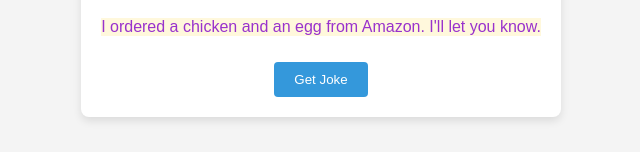
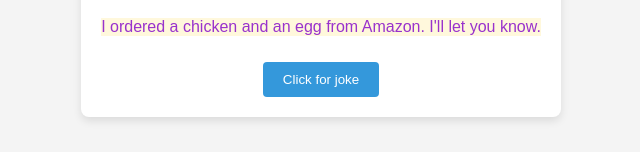
Before and after one commit to Gyaan507/Jokes, a plain HTML site: page index.html in a window 1280 px wide. Shown: the part 382-534 px from the top of the page, without its empty margins (319-959 px from the left). Drawn offline with Linux system fonts and the light colour scheme.

Commit message:
modified button

```diff
--- a/index.html
+++ b/index.html
@@ -13,9 +13,10 @@
     <div id="joke-container">
       <p id="joke-text">Click the button for a joke!</p>
     </div>
-    <button onclick="TellMeAJoke()">Get Joke</button>
+    <button onclick="TellMeAJoke()">Click for joke</button>
   </div>
   <script src="script.js"></script>
+
 </body>
 
 </html>
```
